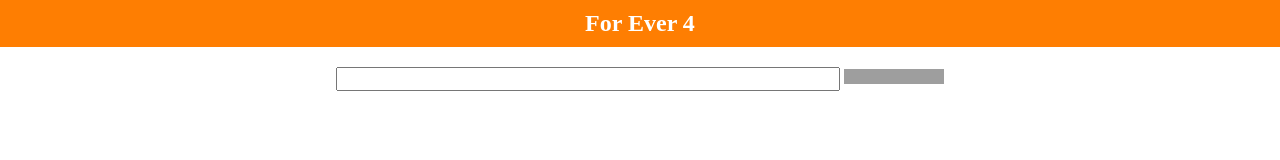
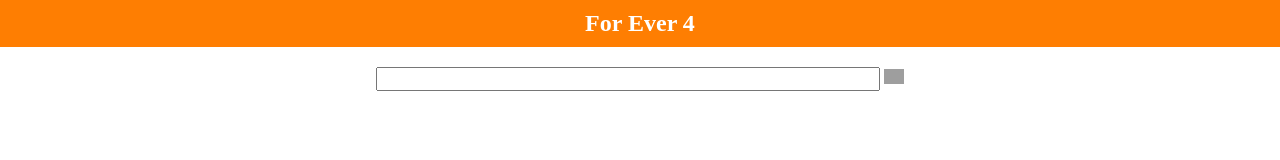
Before and after one commit to future4code/Eduardo-Vale, a plain HTML site: page semana2/bugFixes/comprar.html in a window 1280 px wide. Shown: the top 160 px of the page. Drawn offline with Linux system fonts and the light colour scheme; grey boxes are pictures that could not be loaded.

Commit message:
bug 7 - corrigido: removido fundo preto da lupa e da imagem da tabela. Alterado também a largura da lupa

```diff
--- a/semana2/bugFixes/index.css
+++ b/semana2/bugFixes/index.css
@@ -30,7 +30,7 @@ img {
 }
 
 div img {
-    background: black;
+    /* background: black; */
 }
 
 .botao-amarelo {
@@ -53,6 +53,7 @@ div img {
 
 .icone {
     height: 15px;
+    width: auto;
 }
 
 
```
